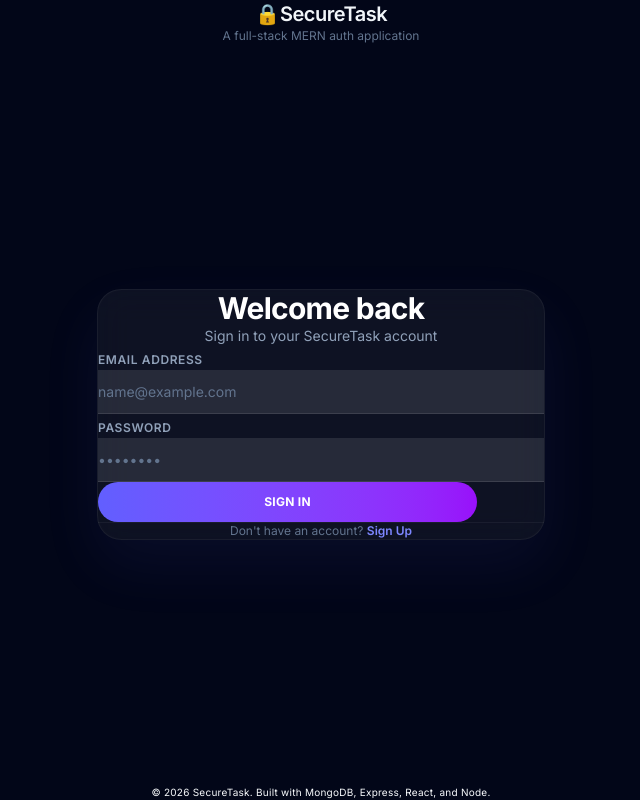
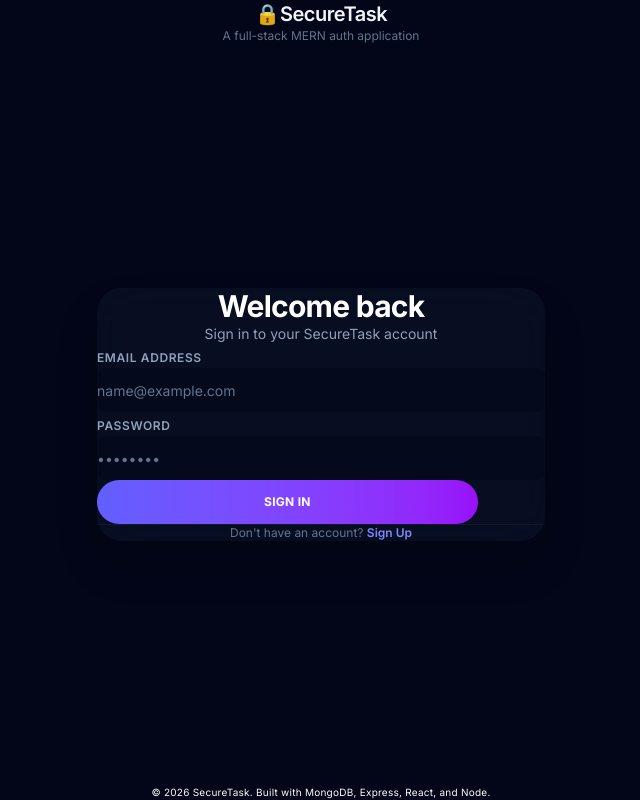
Before and after one commit to Saras-Kashyap/TO-DO-full-stak-website, a React (Vite) app in the folder client/: page / in a window 1280 px wide. Shown: the whole page, without its empty margins (319-959 px from the left). Built offline with nearby package versions, Linux system fonts and the light colour scheme; no server answers.

Commit message:
Refine Login UI for elegance

```diff
--- a/client/src/components/Login.jsx
+++ b/client/src/components/Login.jsx
@@ -1,4 +1,4 @@
-import React, { useState } from 'react';
+import { useState } from 'react';
 import api from '../api';
 
 const Login = ({ setToken, setView }) => {
@@ -28,9 +28,9 @@ const Login = ({ setToken, setView }) => {
   };
 
   return (
-    <div className="w-full max-w-md bg-white/5 backdrop-blur-lg border border-white/5 rounded-3xl p-10 shadow-[0_25px_60px_rgba(99,102,241,0.08)] text-slate-200 transition-all duration-300">
+    <div className="w-full max-w-md bg-slate-900/50 backdrop-blur-xl rounded-3xl p-12 shadow-2xl text-slate-200 transition-all duration-300">
       <div className="flex flex-col items-center text-center mb-8">
-        <h2 className="text-3xl font-extrabold tracking-tight text-white">Welcome back</h2>
+        <h2 className="text-3xl font-bold tracking-tight text-white">Welcome back</h2>
         <p className="text-sm text-slate-400 mt-2">Sign in to your SecureTask account</p>
       </div>
 
@@ -53,7 +53,7 @@ const Login = ({ setToken, setView }) => {
             placeholder="name@example.com"
             value={formData.email}
             onChange={handleChange}
-            className="w-full h-11 px-3 bg-white/10 border-0 border-b border-white/10 focus:border-indigo-500 focus:ring-0 text-sm text-white placeholder:text-slate-500 transition-all duration-200"
+            className="w-full h-11 px-3 bg-slate-950/50 border-0 rounded-lg focus:ring-1 focus:ring-indigo-500 focus:outline-none text-sm text-white placeholder:text-slate-500 transition-all duration-200"
             required
           />
         </div>
@@ -69,7 +69,7 @@ const Login = ({ setToken, setView }) => {
             placeholder="••••••••"
             value={formData.password}
             onChange={handleChange}
-            className="w-full h-11 px-3 bg-white/10 border-0 border-b border-white/10 focus:border-indigo-500 focus:ring-0 text-sm text-white placeholder:text-slate-500 transition-all duration-200"
+            className="w-full h-11 px-3 bg-slate-950/50 border-0 rounded-lg focus:ring-1 focus:ring-indigo-500 focus:outline-none text-sm text-white placeholder:text-slate-500 transition-all duration-200"
             required
           />
         </div>
@@ -77,7 +77,7 @@ const Login = ({ setToken, setView }) => {
         <button
           type="submit"
           disabled={loading}
-          className="w-[85%] mx-auto h-10 bg-gradient-to-r from-indigo-500 to-purple-600 text-white text-xs font-bold tracking-wide uppercase rounded-full flex items-center justify-center gap-2 hover:scale-[1.02] hover:shadow-lg hover:shadow-indigo-500/10 active:scale-[0.98] disabled:opacity-50 disabled:pointer-events-none transition-all duration-200 cursor-pointer mt-2"
+          className="w-[85%] mx-auto h-11 bg-gradient-to-r from-indigo-500 to-purple-600 text-white text-xs font-bold tracking-wide uppercase rounded-full flex items-center justify-center gap-2 hover:scale-[1.02] hover:shadow-lg hover:shadow-indigo-500/30 active:scale-[0.98] disabled:opacity-50 disabled:pointer-events-none transition-all duration-200 cursor-pointer mt-2"
         >
           {loading ? 'Signing in...' : 'Sign In'}
         </button>
```
